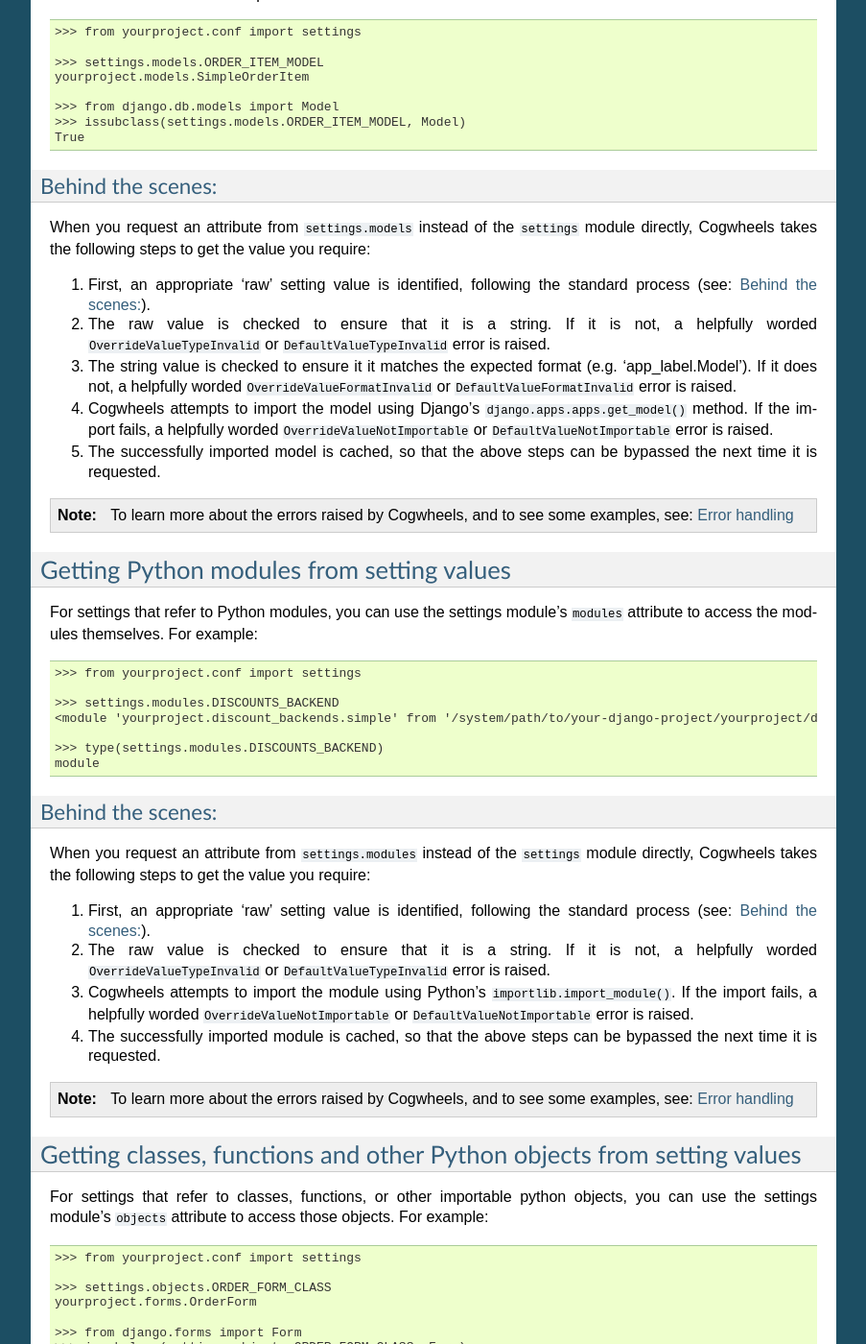
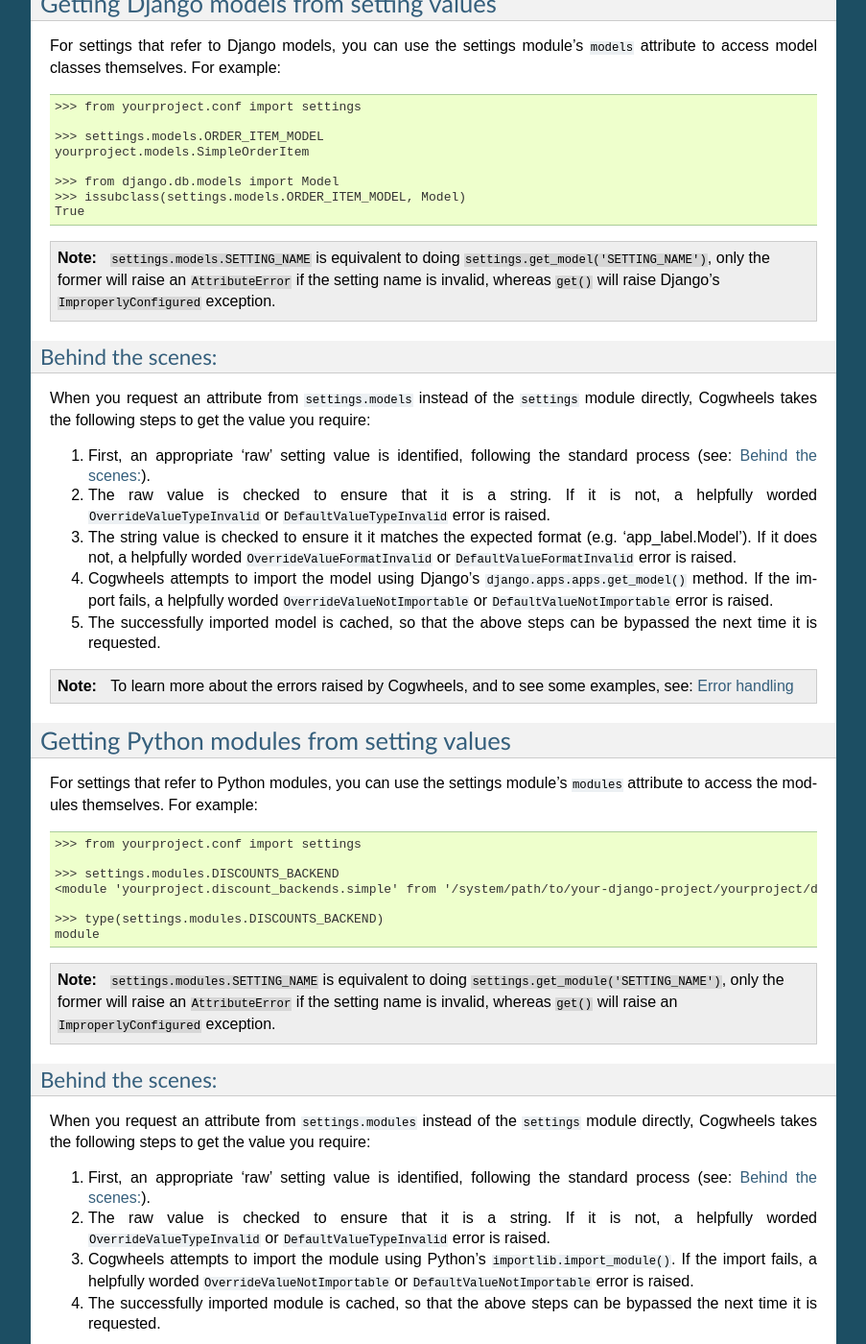
Before and after one commit to ababic/django-cogwheels, a Sphinx documentation site: the page built from docs/source/using-setting-values.rst, in a window 1280 px wide and 1400 px high, scrolled down 1393 px. Shown: the whole window at 96% size, without its empty margins (198-1101 px from the left). Built offline with Sphinx 7.4.7, drawn with Linux system fonts in a browser that asks for light colours; some of the changed text lies outside the part shown.

Commit message:
Mention the get(), get_model(), get_module() and get_object() methods in 'using setting values' documentation

```diff
--- a/docs/source/using-setting-values.rst
+++ b/docs/source/using-setting-values.rst
@@ -38,6 +38,9 @@
     'yourproject.forms.OrderForm'
     >>> type(settings.ORDER_FORM_CLASS)
     str
+
+.. NOTE ::
+    ``settings.SETTING_NAME`` is equivalent to doing ``settings.get('SETTING_NAME')``, only the former will raise an ``AttributeError`` if the setting name is invalid, whereas ``get()`` will raise an ``ImproperlyConfigured`` exception.
 
 
 .. _raw_value_process:
@@ -75,6 +78,11 @@
     True
 
 
+.. NOTE ::
+    ``settings.models.SETTING_NAME`` is equivalent to doing ``settings.get_model('SETTING_NAME')``, only the former will raise an ``AttributeError`` if the setting name is invalid, whereas ``get()`` will raise Django's ``ImproperlyConfigured`` exception.
+
+
+
 .. _model_value_process:
 
 Behind the scenes:
@@ -107,6 +115,9 @@
 
     >>> type(settings.modules.DISCOUNTS_BACKEND)
     module
+
+.. NOTE ::
+    ``settings.modules.SETTING_NAME`` is equivalent to doing ``settings.get_module('SETTING_NAME')``, only the former will raise an ``AttributeError`` if the setting name is invalid, whereas ``get()`` will raise an  ``ImproperlyConfigured`` exception.
 
 
 .. _module_value_process:
@@ -143,6 +154,10 @@
     True
 
 
+.. NOTE ::
+    ``settings.objects.SETTING_NAME`` is equivalent to doing ``settings.get_object('SETTING_NAME')``, only the former will raise an ``AttributeError`` if the setting name is invalid, whereas ``get()`` will raise an ``ImproperlyConfigured`` exception.
+
+
 .. _object_value_process:
 
 Behind the scenes:
```
Also changed, not shown: other parts of docs/source/using-setting-values.rst (+1 -1 lines).
